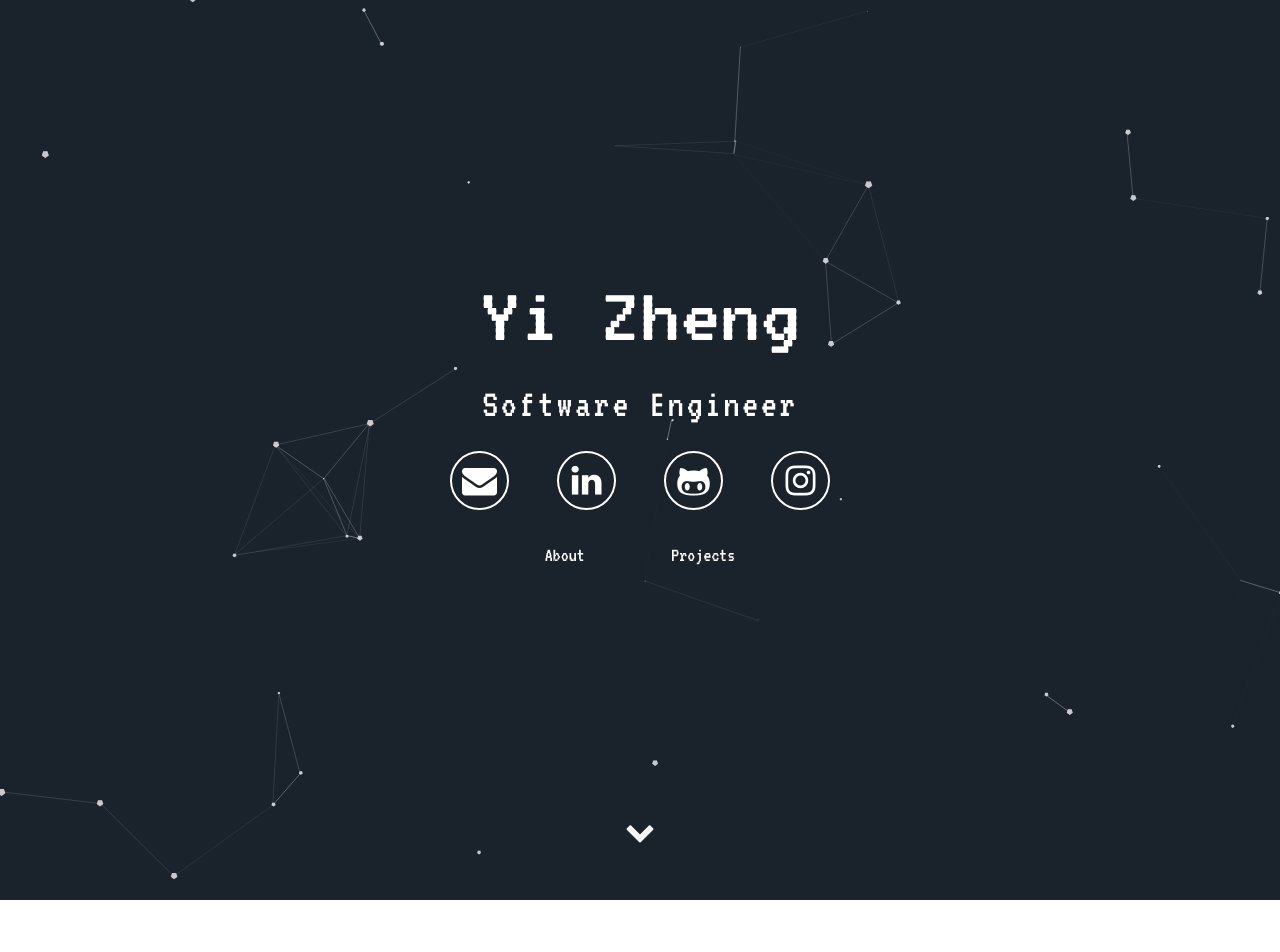
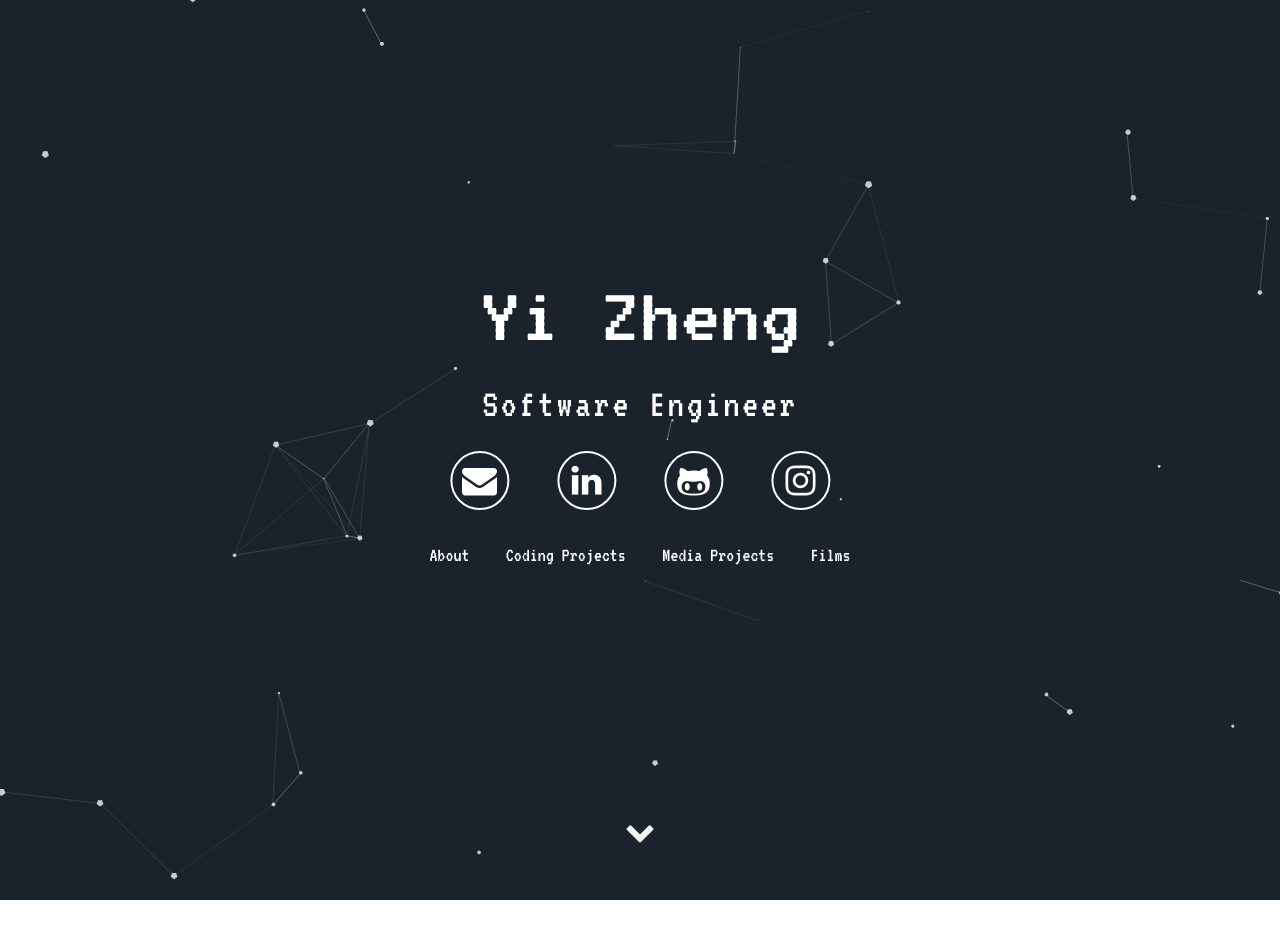
Before and after one commit to qpskcn1/ghpage-old, a Jekyll site: the page built from index.html, in a window 1280 px wide. Shown: the top 952 px of the page. Built offline with Jekyll 4.4.1, drawn with Linux system fonts in a browser that asks for light colours; some of the changed text lies outside the part shown.

Commit message:
Add Media and Films sections

```diff
--- a/_includes/projects.html
+++ b/_includes/coding-projects.html
@@ -1,5 +1,5 @@
 <div class="user-details">
-  <h1> Featured Projects </h1>
+  <h1> Coding Projects </h1>
 </div>
 
 <div class="user-projects">
--- /dev/null
+++ b/_includes/films.html
@@ -0,0 +1,10 @@
+<div class="user-details">
+    <h1> Films </h1>
+</div>
+<div class="user-projects">
+    <ul>
+        <li> <a target="_blank" href="https://www.imdb.com/title/tt2499472/">Point Blank</a> - Data Manager</li>
+        <li> <a target="_blank" href="https://www.imdb.com/title/tt7957694/">The Last Summer</a> - Data Manager</li>
+        <li> <a target="_blank" href="https://www.imdb.com/title/tt8809652/">10 Minites Gone</a> - Data Manager</li>
+    </ul>
+</div>
--- a/_includes/header.html
+++ b/_includes/header.html
@@ -12,7 +12,9 @@
       </div>
       <div class="header-links">
         <a class="link" href="#about" data-scroll>About</a>
-        <a class="link" href="#projects" data-scroll>Projects</a>
+        <a class="link" href="#coding-projects" data-scroll>Coding Projects</a>
+        <a class="link" href="#media-projects" data-scroll>Media Projects</a>
+        <a class="link" href="#films" data-scroll>Films</a>
       </div>
   </div>
   <a class="down" href="#about" data-scroll><i class="icon fa fa-chevron-down" aria-hidden="true"></i></a>
--- /dev/null
+++ b/_includes/media-projects.html
@@ -0,0 +1,41 @@
+<div class="user-details">
+    <h1> Media Projects </h1>
+</div>
+
+
+<div class="user-projects">
+    <div class="images-left">
+        <iframe src="https://player.vimeo.com/video/276298469" width="450" height="280" frameborder="0"
+            webkitallowfullscreen mozallowfullscreen allowfullscreen>
+        </iframe>
+    </div>
+    <div class="contents-right">
+        <h3> Lengi Studio Animation Logo </h3>
+        <ul>
+            <li> Automation, Render </li>
+        </ul>
+        <p>
+            Automating submittion process for artists
+            <br>Managing the renderfarm as well as fixing render issues using Thinkbox Deadline
+            <br>Hosting license server for renderfarm servers, slaves and applications
+        </p>
+    </div>
+</div>
+
+<div class="user-projects">
+    <div class="images-right">
+        <iframe src="https://www.youtube.com/embed/7Z1YUhQNt94" width="450" height="280" frameborder="0"
+            allowfullscreen="">
+        </iframe>
+    </div>
+    <div class="contents">
+        <h3> LightREAL Music Festival Promotion </h3>
+        <ul>
+            <li> Visual Effects, Editing, Color </li>
+        </ul>
+        <p>
+            Lighting and Compositing to integrate animation elements into video in After Effects and Editing in
+            Premiere Pro.
+        </p>
+    </div>
+</div>
--- a/_layouts/default.html
+++ b/_layouts/default.html
@@ -6,9 +6,15 @@
       <section id="about">
         {% include about.html %}
       </section>
-      <section id="projects">
-        {% include projects.html %}
+      <section id="coding-projects">
+        {% include coding-projects.html %}
       </section>
+      <section id="media-projects">
+          {% include media-projects.html %}
+        </section>
+        <section id="films">
+            {% include films.html %}
+          </section>
         {{ content }}
       {% include footer.html %}
   </body>
--- a/src/styles/_header.scss
+++ b/src/styles/_header.scss
@@ -88,7 +88,7 @@
     color: #FFF;
     text-decoration: none;
     font-size: 15px;
-    margin: 5px 40px;
+    margin: 5px 15px;
     @media only screen and (min-width:$cut){
       font-size: 20px;
     }
--- a/src/styles/_projects.scss
+++ b/src/styles/_projects.scss
@@ -1,4 +1,4 @@
-#projects {
+#coding-projects, #media-projects, #films {
   display: flex;
   flex-direction: column;
   justify-content: space-between;
@@ -74,6 +74,10 @@
   }
 }
 
+.video-description {
+  text-align: center;
+}
+
 .project-link {
   display: block;
   width: 100px;
```
Also changed, not shown: assets/css/main.css.
